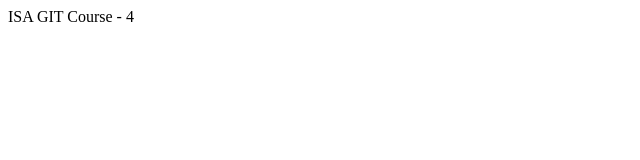
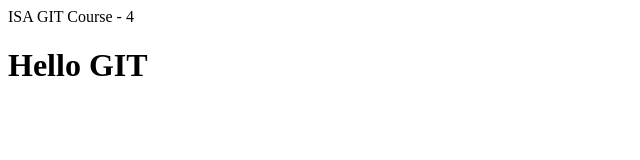
Before and after one commit to MojoJojo-san/git-course-4, a plain HTML site: page index.html in a window 1280 px wide. Shown: the whole page, without its empty margins (0-640 px from the left). Drawn offline with Linux system fonts and the light colour scheme.

Commit message:
hello git add to html

```diff
--- a/index.html
+++ b/index.html
@@ -7,5 +7,5 @@
     </title>ISA GIT Course - 4</title>
 <body>
 
-</body>
+<h1> Hello GIT</h1>
 </html>
```
